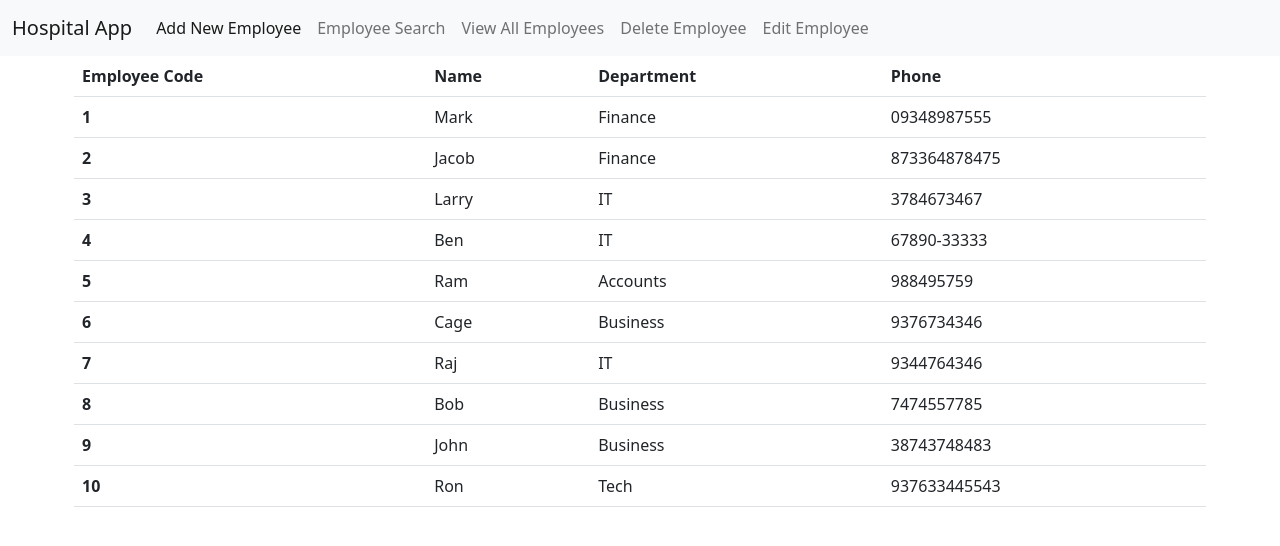
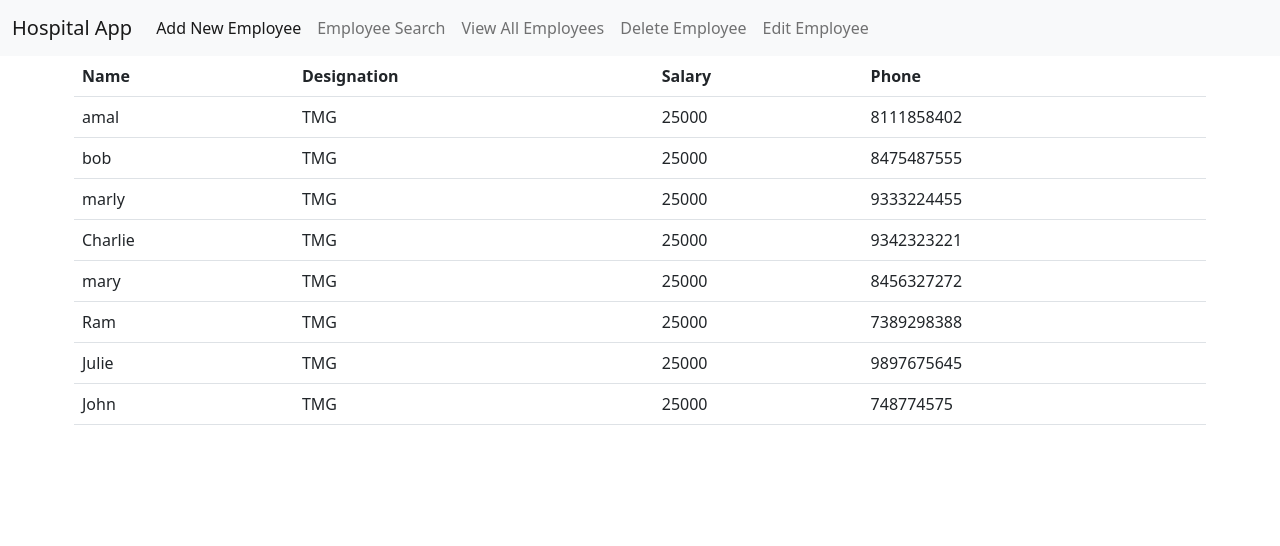
Before and after one commit to amalvprakash/Employee-Angular-App, an Angular app: page /list in a window 1280 px wide. Shown: the top 546 px of the page. Built offline with nearby package versions, Linux system fonts and the light colour scheme.

Commit message:
data binding on employeelist

```diff
--- a/src/app/employee-entry/employee-entry.component.html
+++ b/src/app/employee-entry/employee-entry.component.html
@@ -10,30 +10,30 @@
                     <input type="text" class="form-control">
                 </div>
                 <div class="col col-12 col-sm-6 col-md-6 col-lg-6 col-xl-6 col-xxl-6">
-                    <label for="" class="form-label">Employee Code</label>
-                    <input type="text" class="form-control">
-                </div>
-                <div class="col col-12 col-sm-12 col-md-12 col-lg-12 col-xl-12 col-xxl-12">
-                    <label for="" class="form-label">Address</label>
+                    <label for="" class="form-label">Designation</label>
                     <input type="text" class="form-control">
                 </div>
                 <div class="col col-12 col-sm-6 col-md-6 col-lg-6 col-xl-6 col-xxl-6">
-                    <label for="" class="form-label">Contact Number</label>
+                    <label for="" class="form-label">Salary</label>
                     <input type="text" class="form-control">
                 </div>
                 <div class="col col-12 col-sm-6 col-md-6 col-lg-6 col-xl-6 col-xxl-6">
-                    <label for="" class="form-label">Date of Joining</label>
+                    <label for="" class="form-label">Phone</label>
                     <input type="text" class="form-control">
                 </div>
                 <div class="col col-12 col-sm-6 col-md-6 col-lg-6 col-xl-6 col-xxl-6">
-                    <label for="" class="form-label">Employee Image</label>
-                    <input type="file" name="" id="" class="form-control">
+                    <label for="" class="form-label">E-mail</label>
+                    <input type="text" class="form-control">
                 </div>
                 <div class="col col-12 col-sm-6 col-md-6 col-lg-6 col-xl-6 col-xxl-6">
-                    <label for="" class="form-label">Department Name</label>
+                    <label for="" class="form-label">Company Website</label>
+                    <input type="text" name="" id="" class="form-control">
+                </div>
+                <div class="col col-12 col-sm-6 col-md-6 col-lg-6 col-xl-6 col-xxl-6">
+                    <label for="" class="form-label">Years Of Experience Name</label>
                     <input type="text"class="form-control">
                 </div>
-                <div class="col col-12 col-sm-6 col-md-6 col-lg-6 col-xl-6 col-xxl-6">
+                <div class="col col-12 col-sm-12 col-md-12 col-lg-12 col-xl-12 col-xxl-12">
                     <button class="btn btn-primary">Submit</button>
                 </div>
 
--- a/src/app/employeelist/employeelist.component.html
+++ b/src/app/employeelist/employeelist.component.html
@@ -8,72 +8,18 @@
                 <table class="table">
                     <thead>
                       <tr>
-                        <th scope="col">Employee Code</th>
                         <th scope="col">Name</th>
-                        <th scope="col">Department</th>
+                        <th scope="col">Designation</th>
+                        <th scope="col">Salary</th>
                         <th scope="col">Phone</th>
                       </tr>
                     </thead>
                     <tbody>
-                      <tr>
-                        <th scope="row">1</th>
-                        <td>Mark</td>
-                        <td>Finance</td>
-                        <td>09348987555</td>
-                      </tr>
-                      <tr>
-                        <th scope="row">2</th>
-                        <td>Jacob</td>
-                        <td>Finance</td>
-                        <td>873364878475</td>
-                      </tr>
-                      <tr>
-                        <th scope="row">3</th>
-                        <td>Larry</td>
-                        <td>IT</td>
-                        <td>3784673467</td>
-                      </tr>
-                      <tr>
-                        <th scope="row">4</th>
-                        <td>Ben</td>
-                        <td>IT</td>
-                        <td>67890-33333</td>
-                      </tr>
-                      <tr>
-                        <th scope="row">5</th>
-                        <td>Ram</td>
-                        <td>Accounts</td>
-                        <td>988495759</td>
-                      </tr>
-                      <tr>
-                        <th scope="row">6</th>
-                        <td>Cage</td>
-                        <td>Business</td>
-                        <td>9376734346</td>
-                      </tr>
-                      <tr>
-                        <th scope="row">7</th>
-                        <td>Raj</td>
-                        <td>IT</td>
-                        <td>9344764346</td>
-                      </tr>
-                      <tr>
-                        <th scope="row">8</th>
-                        <td>Bob</td>
-                        <td>Business</td>
-                        <td>7474557785</td>
-                      </tr>
-                      <tr>
-                        <th scope="row">9</th>
-                        <td>John</td>
-                        <td>Business</td>
-                        <td>38743748483</td>
-                      </tr>
-                      <tr>
-                        <th scope="row">10</th>
-                        <td>Ron</td>
-                        <td>Tech</td>
-                        <td>937633445543</td>
+                      <tr *ngFor="let i of data">
+                        <td>{{i.name}}</td>
+                        <td>{{i.desg}}</td>
+                        <td>{{i.salary}}</td>
+                        <td>{{i.phone}}</td>
                       </tr>
                     </tbody>
                   </table>
--- a/src/app/employeelist/employeelist.component.ts
+++ b/src/app/employeelist/employeelist.component.ts
@@ -6,5 +6,65 @@ import { Component } from '@angular/core';
   styleUrls: ['./employeelist.component.css']
 })
 export class EmployeelistComponent {
+  data:any = [
+    {
+      "name":"amal",
+      "desg":"TMG",
+      "salary":25000,
+      "phone":8111858402
+    },
+    {
+      "name":"bob",
+      "desg":"TMG",
+      "salary":25000,
+      "phone":8475487555
+    },
+    {
+      "name":"marly",
+      "desg":"TMG",
+      "salary":25000,
+      "phone":9333224455
+    },
+    {
+      "name":"Charlie",
+      "desg":"TMG",
+      "salary":25000,
+      "phone":9342323221
+    },
+    {
+      "name":"mary",
+      "desg":"TMG",
+      "salary":25000,
+      "phone":8456327272
+    },
+    {
+      "name":"Ram",
+      "desg":"TMG",
+      "salary":25000,
+      "phone":7389298388
+    },
+    {
+      "name":"Julie",
+      "desg":"TMG",
+      "salary":25000,
+      "phone":9897675645
+    },
+    {
+      "name":"John",
+      "desg":"TMG",
+      "salary":25000,
+      "phone":748774575
+    }
+
+]
+  // name = "amal"
+  // desg = "TMG"
+  // salary = 25000
+  // phone = 8111858402
+  // email = "amal@nest.com"
+  // companyName = "NEST"
+  // yearsOfExp = .03
+
+
 
 }
```
